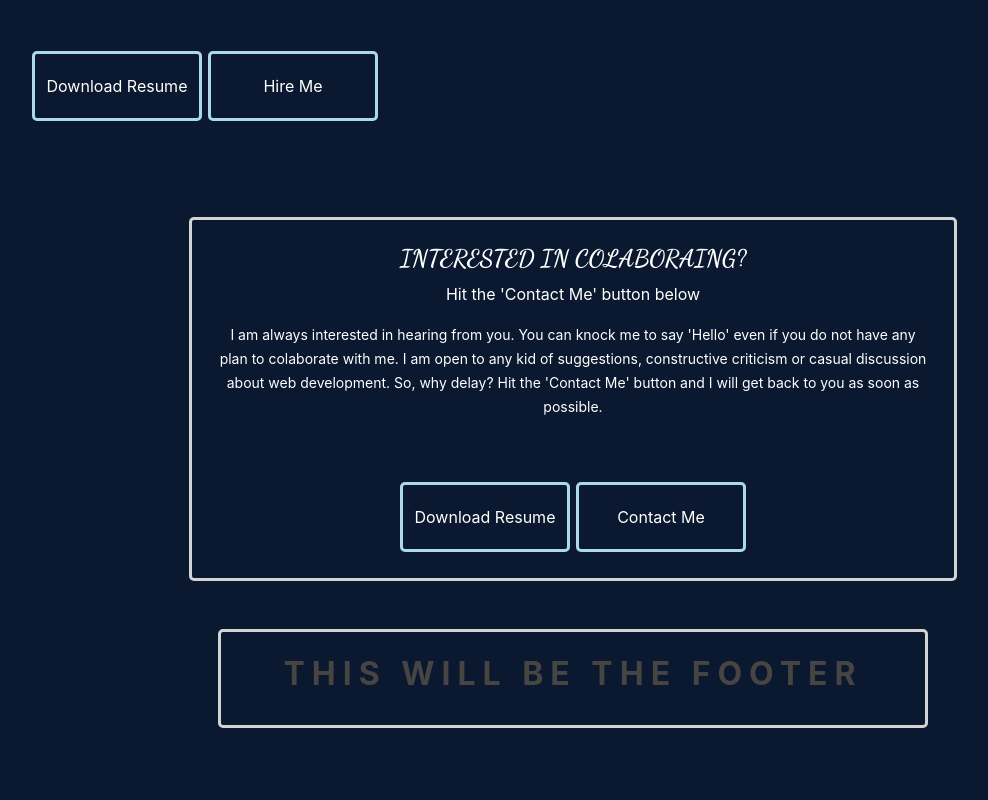
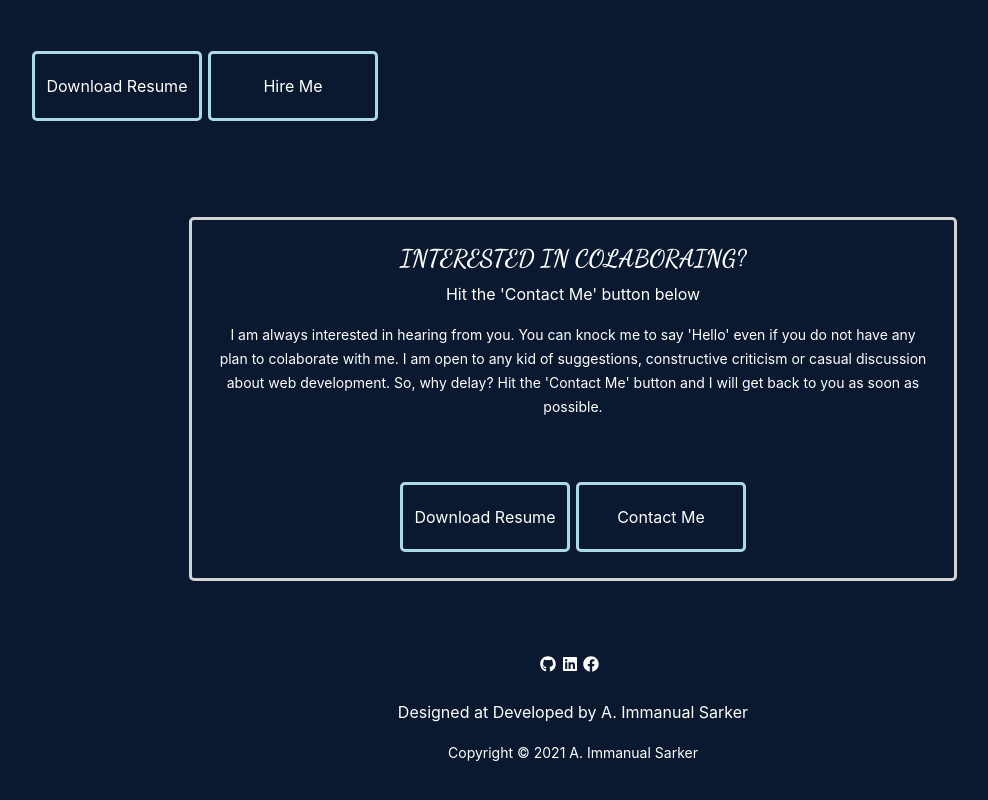
Before and after one commit to immanual19/immanual-portfolio, a React (Create React App) app: page / in a window 1280 px wide. Shown: the part 447-1247 px from the top of the page, without its empty margins (67-1055 px from the left). Before the commit the page ends 1223 px from the top, so only its background shows below. Built offline with nearby package versions, Linux system fonts and the light colour scheme.

Commit message:
my-portfolio

```diff
--- a/package.json
+++ b/package.json
@@ -3,6 +3,10 @@
   "version": "0.1.0",
   "private": true,
   "dependencies": {
+    "@fortawesome/fontawesome-svg-core": "^1.2.35",
+    "@fortawesome/free-brands-svg-icons": "^5.15.3",
+    "@fortawesome/free-solid-svg-icons": "^5.15.3",
+    "@fortawesome/react-fontawesome": "^0.1.14",
     "@testing-library/jest-dom": "^5.11.4",
     "@testing-library/react": "^11.1.0",
     "@testing-library/user-event": "^12.1.10",
--- a/src/components/Home/Footer/Footer.css
+++ b/src/components/Home/Footer/Footer.css
@@ -1,9 +1,12 @@
 .footer-section{
     margin: auto;
     width: 60%;
-    border: 3px solid lightgray;
-    border-radius: 5px;
     padding: 2%;
     color: white;
     text-align: center;
   }
+
+.footer-icon{
+      color: white !important;
+      margin-right: 1%;
+  }
--- a/src/components/Home/Footer/Footer.js
+++ b/src/components/Home/Footer/Footer.js
@@ -1,11 +1,21 @@
 import React from 'react';
+import { FontAwesomeIcon } from '@fortawesome/react-fontawesome';
+import { faGithub,faLinkedin,faFacebook } from '@fortawesome/free-brands-svg-icons';
 import './Footer.css';
 const Footer = () => {
+
+    const handleGithubClick=()=>{
+        console.log('')
+    }
     return (
-
-        <div className="my-5 mx-5">
+        <div className="mt-5 mx-5">
         <div className="footer-section">
-            <h1>This will be the Footer</h1>
+            <a href="https://github.com/immanual19" target="_blank"><FontAwesomeIcon className="footer-icon" icon={faGithub} /></a>
+            <a href="https://www.linkedin.com/in/immanual1/"><FontAwesomeIcon className="footer-icon" icon={faLinkedin} /></a>
+            <a href="https://www.facebook.com/immanual1"><FontAwesomeIcon className="footer-icon" icon={faFacebook} /></a>
+            <br/><br/>
+            <p>Designed at Developed by A. Immanual Sarker</p>
+            <p><small>Copyright &#169; {(new Date()).getFullYear()} A. Immanual Sarker</small></p>
         </div>
         </div>
     );
```
Also changed, not shown: 2 other files (tests, documents, lock files or other folders).
